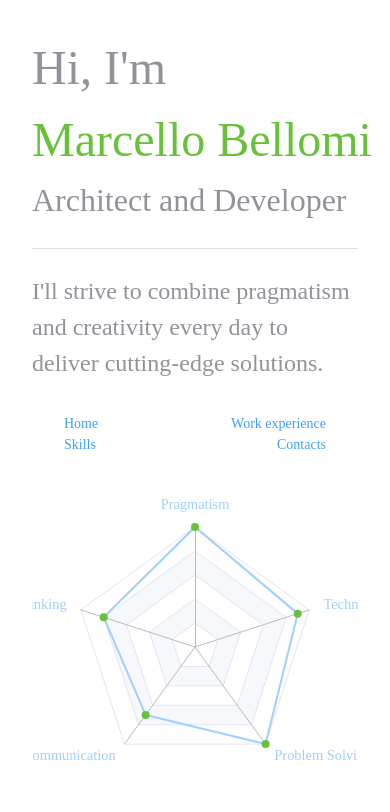
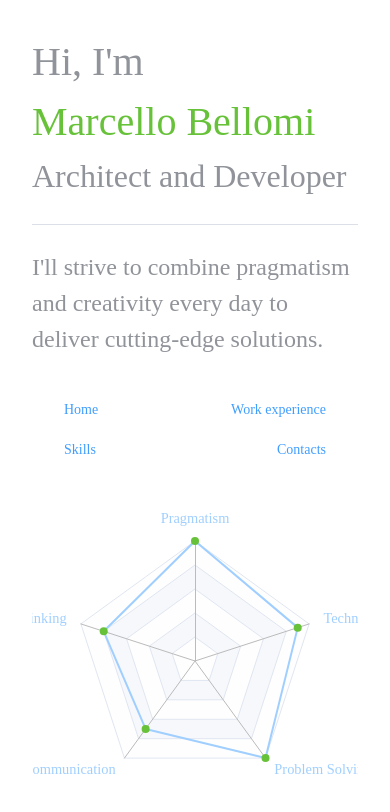
Before and after one commit to bellomimarc/bellomimarc.github.io, a Vue app in the folder profile/: page / in a window 390 px wide. Shown: the top 812 px of the page. Built offline with nearby package versions, Linux system fonts and the light colour scheme.

Commit message:
fix mobile view

```diff
--- a/profile/src/App.vue
+++ b/profile/src/App.vue
@@ -7,7 +7,7 @@ import { RouterLink, RouterView } from 'vue-router'
     <div class="wrapper">
 
       <div>
-        <div style="font-size: 3rem;">
+        <div style="font-size: 2.5rem;">
           <span style="color: var(--el-color-info)">
             Hi, I'm
           </span>
@@ -63,7 +63,7 @@ nav a.router-link-exact-active:hover {
 
 nav a {
   display: inline-block;
-  padding: 0 1rem;
+  padding: 0.3rem 1rem;
 }
 
 nav a:first-of-type {
```
